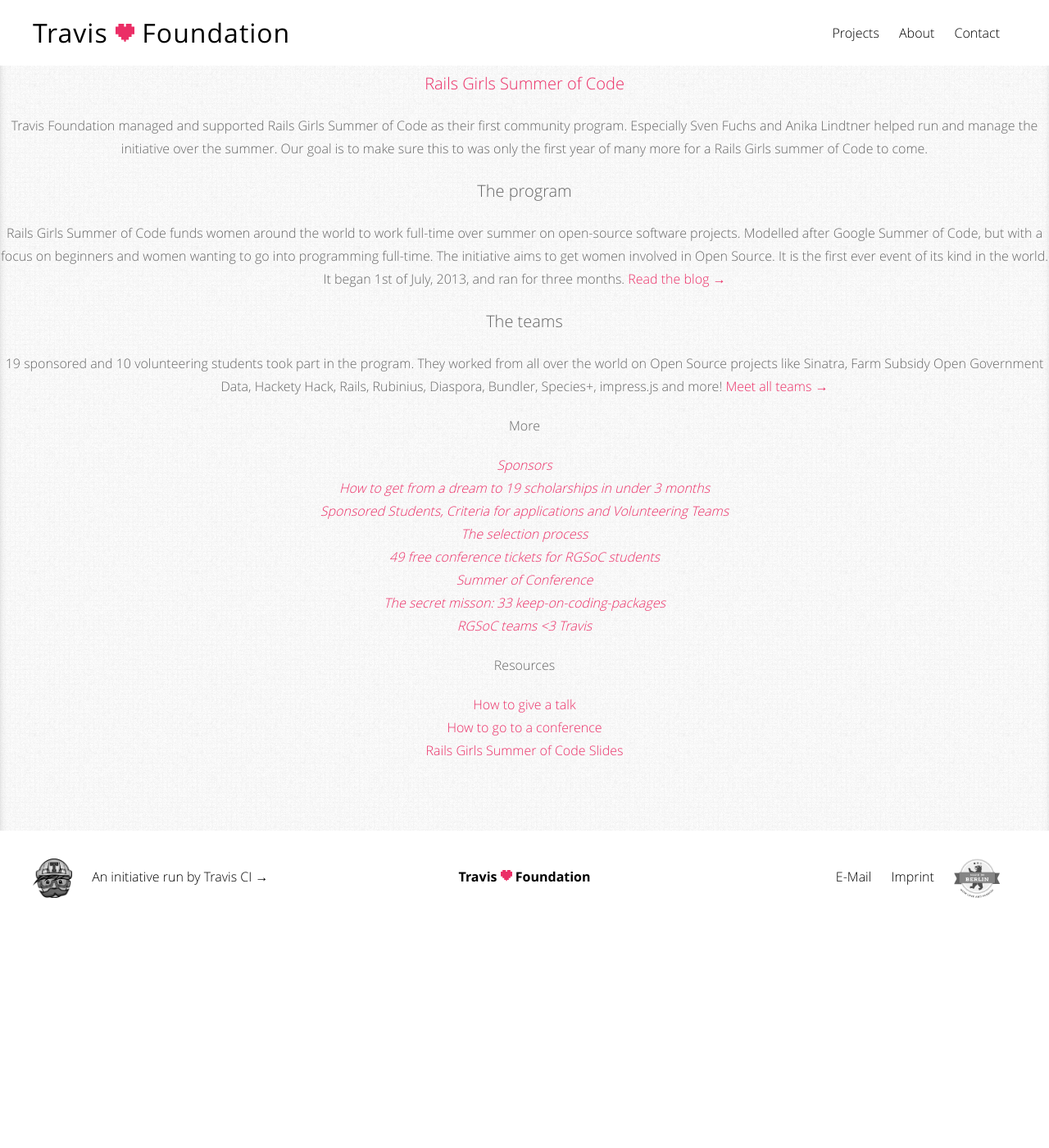
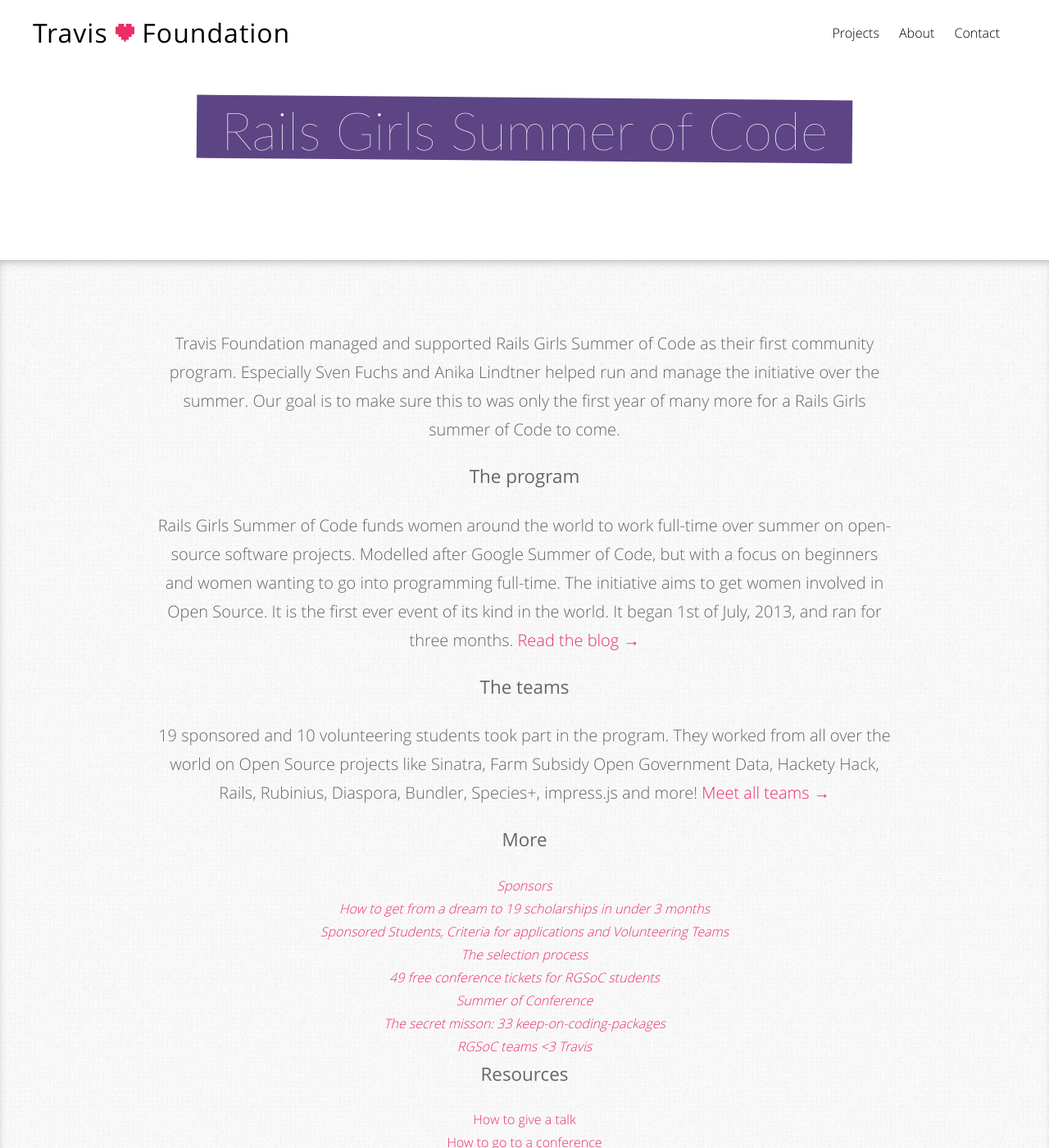
Before and after one commit to travis-ci/travis-foundation, a Jekyll site: the page built from rgsoc.html, in a window 1280 px wide and 1400 px high. Shown: the whole window at 82% size. Built offline with Jekyll 4.4.1, drawn with Linux system fonts in a browser that asks for light colours; nearby versions of some CDN libraries.

Commit message:
fix rgsoc formatting and some styles

```diff
--- a/rgsoc.html
+++ b/rgsoc.html
@@ -1,45 +1,68 @@
 ---
 layout: default
 ---
-<section>
+<section id="rgsoc">
+  <h2>
+    Rails Girls Summer of Code
+  </h2>
   <article>
     <p>
-      <a href="http://railsgirlssummerofcode.org">Rails Girls Summer of Code </a>
+      Travis Foundation managed and supported Rails Girls Summer of Code as their first community program. Especially Sven Fuchs and Anika Lindtner helped run and manage the initiative over the summer. Our goal is to make sure this to was only the first year of many more for a Rails Girls summer of Code to come.
     </p>
-    <p></p>
-    Travis Foundation managed and supported Rails Girls Summer of Code as their first community program.  Especially Sven Fuchs and Anika Lindtner helped run and manage the initiative over the summer. Our goal is to make sure this to was only the first year of many more for a Rails Girls summer of Code to come.
+    <h3>
+      The program
+    </h3>
     <p>
-      The program
+      Rails Girls Summer of Code funds women around the world to work full-time over summer on open-source software projects. Modelled after Google Summer of Code, but with a focus on beginners and women wanting to go into programming full-time. The initiative aims to get women involved in Open Source. It is the first ever event of its kind in the world. It began 1st of July, 2013, and ran for three months. <a href="http://railsgirlssummerofcode.org/blog">Read the blog &rarr;</a>
     </p>
-    <p></p>
-    Rails Girls Summer of Code funds women around the world to work full-time over summer on open-source  software projects. Modelled after Google Summer of Code, but with a focus on beginners and women wanting  to go into programming full-time. The initiative aims to get women involved in Open Source. It is the first ever event of its kind in the world. It began 1st of July, 2013, and ran for three months. <a href="http://railsgirlssummerofcode.org/blog">Read the blog &rarr;</a>
+    <h3>
+      The teams
+    </h3>
     <p>
-      The teams
-      <p></p>
-      19 sponsored and 10 volunteering students took part in the program. They worked from all over the world on Open Source projects like Sinatra, Farm Subsidy Open Government Data, Hackety Hack, Rails, Rubinius, Diaspora, Bundler, Species+, impress.js and more!  <a href="http://teams.railsgirlssummerofcode.org/teams">Meet all teams &rarr;</a><P></P>More <P></P>
-      <ul></ul>
-      <li></li>
+      19 sponsored and 10 volunteering students took part in the program. They worked from all over the world on Open Source projects like Sinatra, Farm Subsidy Open Government Data, Hackety Hack, Rails, Rubinius, Diaspora, Bundler, Species+, impress.js and more! <a href="http://teams.railsgirlssummerofcode.org/teams">Meet all teams &rarr;</a>
+    </p>
+    <h3>
+      More
+    </h3>
+    <ul>
+      <li>
         <a href="http://railsgirlssummerofcode.org/sponsors-thanks/"><i>Sponsors</i></a>
-      <li></li>
+      </li>
+      <li>
         <a href="http://about.travis-ci.org/blog/2013-09-05-travis-and-rails-girls-summer-of-code/"><i>How to get from a dream to 19 scholarships in under 3 months</i></a>
-      <li></li>
+      </li>
+      <li>
         <a href="http://railsgirlssummerofcode.org/students/"><i>Sponsored Students, Criteria for applications and Volunteering Teams </i></a>
-      <li></li>
+      </li>
+      <li>
         <a href="http://railsgirlssummerofcode.org/blog/rails-girls-summer-of-code-teams-announced/"><i>The selection process </i></a>
-      <li></li>
-      <a href="http://railsgirlssummerofcode.org/conferences/"><i>49 free conference tickets for RGSoC students </i> </a>
-      <li></li>
+      </li>
+      <li>
+        <a href="http://railsgirlssummerofcode.org/conferences/"><i>49 free conference tickets for RGSoC students </i></a>
+      </li>
+      <li>
         <a href="http://railsgirlssummerofcode.org/blog/Summer_of/"><i>Summer of Conference</i></a>
-      <li></li>
+      </li>
+      <li>
         <a href="http://railsgirlssummerofcode.org/blog/packages"><i>The secret misson: 33 keep-on-coding-packages </i></a>
-      <li></li>
-      <a href="http://inchworms.net/travis"><i>RGSoC teams <3 Travis </i></a><P></P>Resources  <P></P>
-      <li></li>
+      </li>
+      <li>
+        <a href="http://inchworms.net/travis"><i>RGSoC teams <3 Travis </i></a>
+      </li>
+    </ul>
+    <h3>
+      Resources
+    </h3>
+    <ul>
+      <li>
         <a href="http://railsgirlssummerofcode.org/blog/talk/">How to give a talk</a>
-      <li></li>
+      </li>
+      <li>
         <a href="http://railsgirlssummerofcode.org/blog/conference-tips/">How to go to a conference</a>
-      <li></li>
+      </li>
+      <li>
         <a href="http://railsgirlssummerofcode.org/blog/cherry/">Rails Girls Summer of Code Slides</a>
-    </p>
+      </li>
+    </ul>
   </article>
 </section>
--- a/source/styles.sass
+++ b/source/styles.sass
@@ -142,3 +142,8 @@ footer
     @include icon-after($chevron-down)
     &:hover
       text-decoration: none
+
+#rgsoc
+  position: relative
+  h2
+    @include headline(before, -0.05rem, 50rem, 100%, 0.5deg, white, $violet)
--- a/styles/styles.css
+++ b/styles/styles.css
@@ -619,3 +619,31 @@ footer {
     /* line 143, source/styles.sass */
     #contact > a:hover {
       text-decoration: none; }
+
+/* line 146, source/styles.sass */
+#rgsoc {
+  position: relative; }
+  /* line 148, source/styles.sass */
+  #rgsoc h2 {
+    z-index: 1;
+    position: relative;
+    color: white; }
+    /* line 55, source/styles/_mixins.sass */
+    #rgsoc h2:before {
+      content: "";
+      z-index: -1;
+      position: absolute;
+      top: -0.05rem;
+      left: calc(50% - 25rem);
+      left: -webkit-calc(50% - 25rem);
+      left: -moz-calc(50% - 25rem);
+      left: -ie-calc(50% - 25rem);
+      left: -o-calc(50% - 25rem);
+      width: 50rem;
+      height: 100%;
+      background-color: #5d4585;
+      -webkit-transform: rotate(0.5deg);
+      -moz-transform: rotate(0.5deg);
+      -ms-transform: rotate(0.5deg);
+      -o-transform: rotate(0.5deg);
+      transform: rotate(0.5deg); }
```
Also changed, not shown: index.html (+27 -1 lines), 2 other files. Lines whose indentation alone changed are shown as unchanged.
